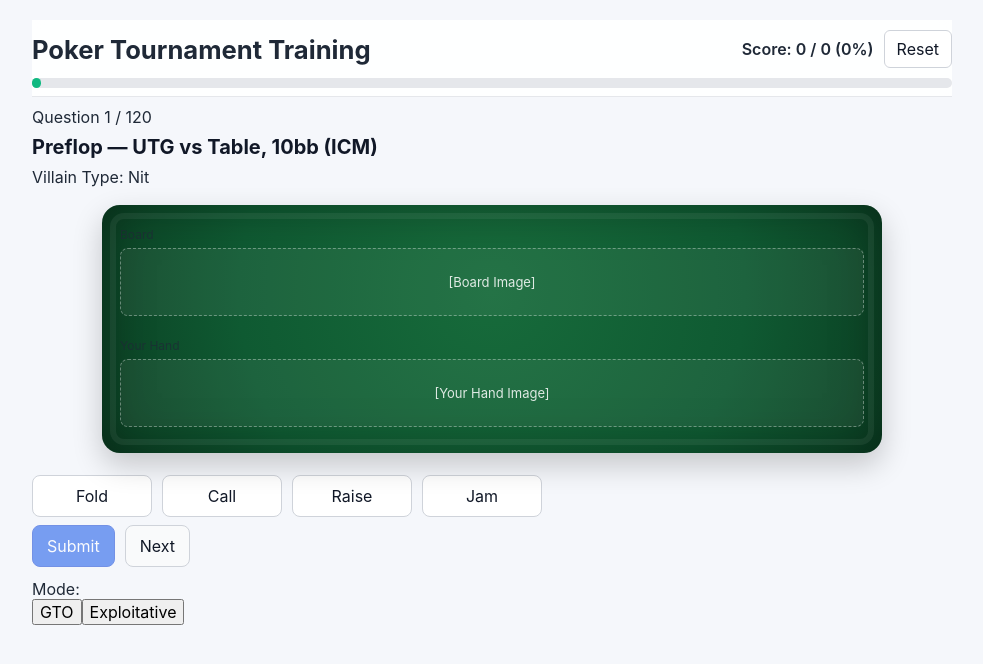
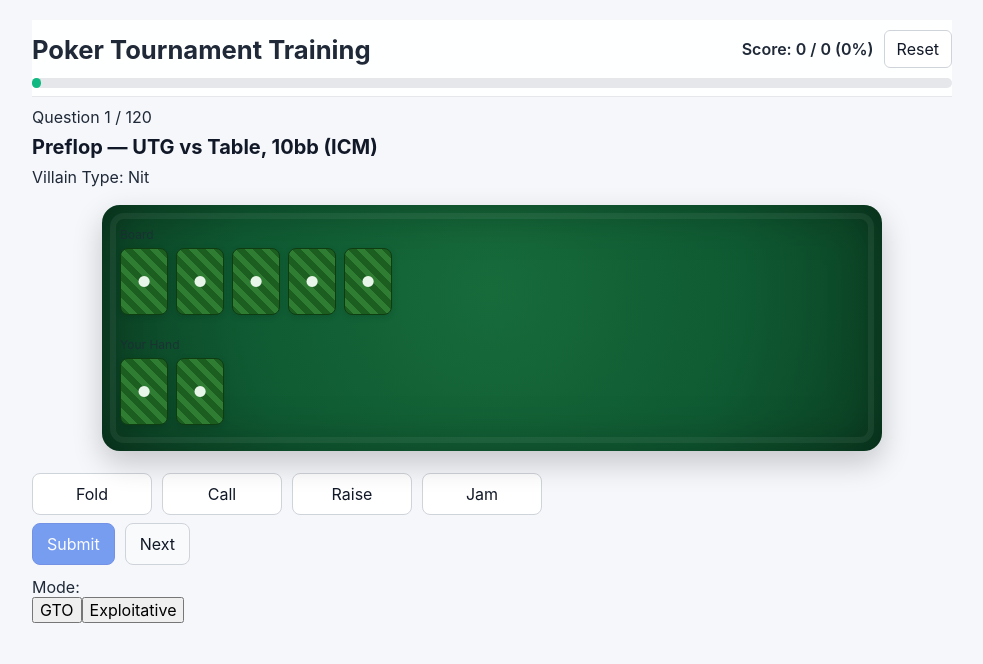
Before and after one commit to ZazaDeandre/Poker-Tournament-Training-App, a React (Create React App) app: page / in a window 1280 px wide. Shown: the top 664 px of the page, without its empty margins (148-1131 px from the left). Built offline with nearby package versions, Linux system fonts and the light colour scheme.

Commit message:
Update CardRow.tsx

```diff
--- a/src/components/CardRow.tsx
+++ b/src/components/CardRow.tsx
@@ -7,24 +7,23 @@ type Props = {
   size?: "sm" | "md" | "lg";
 };
 
+/**
+ * Always renders card graphics.
+ * - If `cards` is empty/omitted, render card backs:
+ *   - Board rows show 5 backs
+ *   - Hand rows show 2 backs
+ */
 export default function CardRow({ label, cards, size = "md" }: Props) {
-  if (!cards || cards.length === 0) {
-    return (
-      <div style={{ marginBottom: 12 }}>
-        <div style={{ fontSize: 12, opacity: 0.7, marginBottom: 6 }}>
-          {label}
-        </div>
-        <div className="card-placeholder">[{label} Image]</div>
-      </div>
-    );
-  }
+  const desired = /board/i.test(label) ? 5 : 2;
+  const list =
+    cards && cards.length > 0 ? cards : Array.from({ length: desired }, () => "BACK");
 
   return (
     <div style={{ marginBottom: 12 }}>
       <div style={{ fontSize: 12, opacity: 0.7, marginBottom: 6 }}>{label}</div>
       <div style={{ display: "flex", gap: 8, flexWrap: "wrap" }}>
-        {cards.map((c) => (
-          <PlayingCard key={c} code={c} size={size} />
+        {list.map((c, i) => (
+          <PlayingCard key={`${label}-${i}-${c}`} code={c} size={size} />
         ))}
       </div>
     </div>
```
